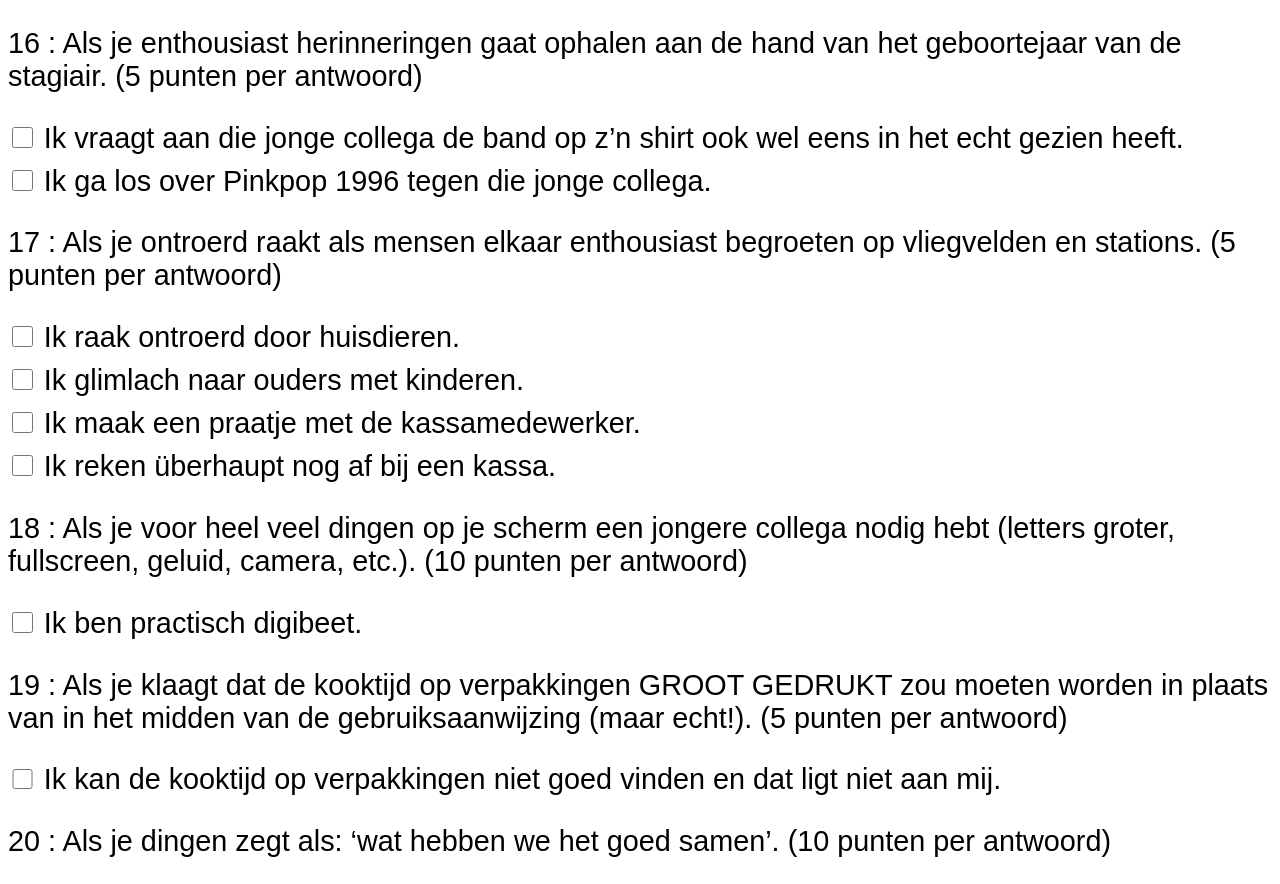
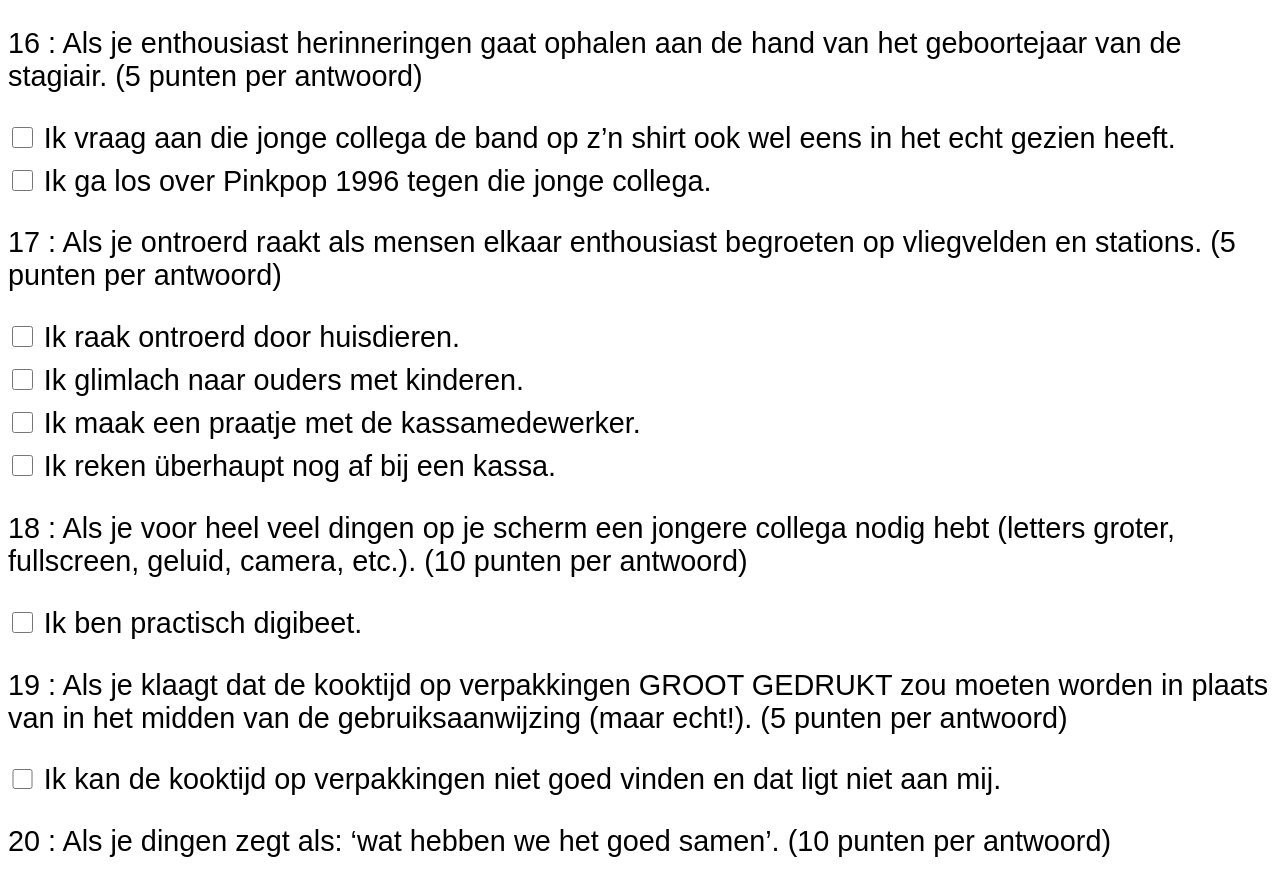
Before and after one commit to zegerk/ouwe-zak-test, a plain HTML site: page index.html in a window 1280 px wide. Shown: the part 3295-4179 px from the top of the page. Drawn offline with Linux system fonts and the light colour scheme.

Commit message:
Update index.html
* typo

```diff
--- a/index.html
+++ b/index.html
@@ -166,7 +166,7 @@ const questionsWithPoints = [
 	{
      	question: "Als je enthousiast herinneringen gaat ophalen aan de hand van het geboortejaar van de stagiair.",
     	answer: [
-      	"Ik vraagt aan die jonge collega de band op z’n shirt ook wel eens in het echt gezien heeft.",
+      	"Ik vraag aan die jonge collega de band op z’n shirt ook wel eens in het echt gezien heeft.",
 		"Ik ga los over Pinkpop 1996 tegen die jonge collega.",
       ],
       points: 5
```
